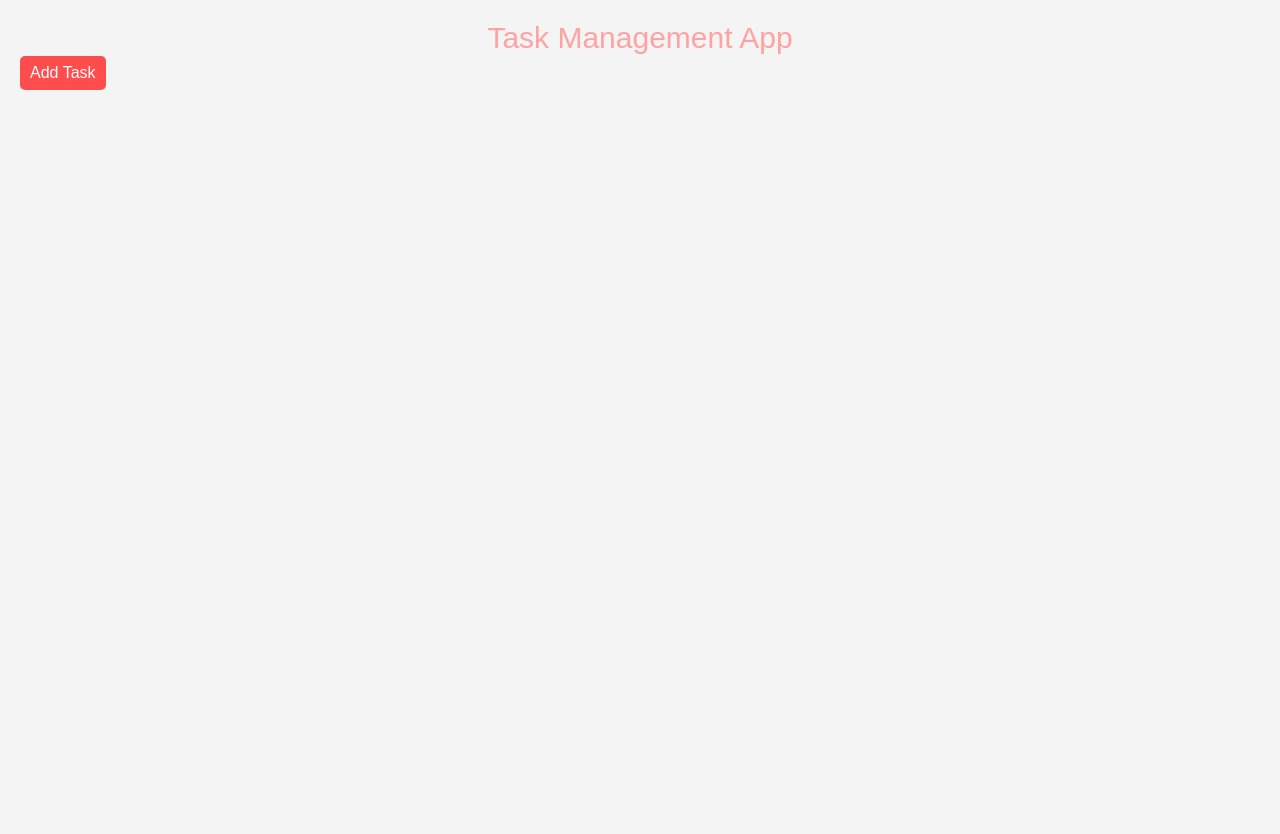
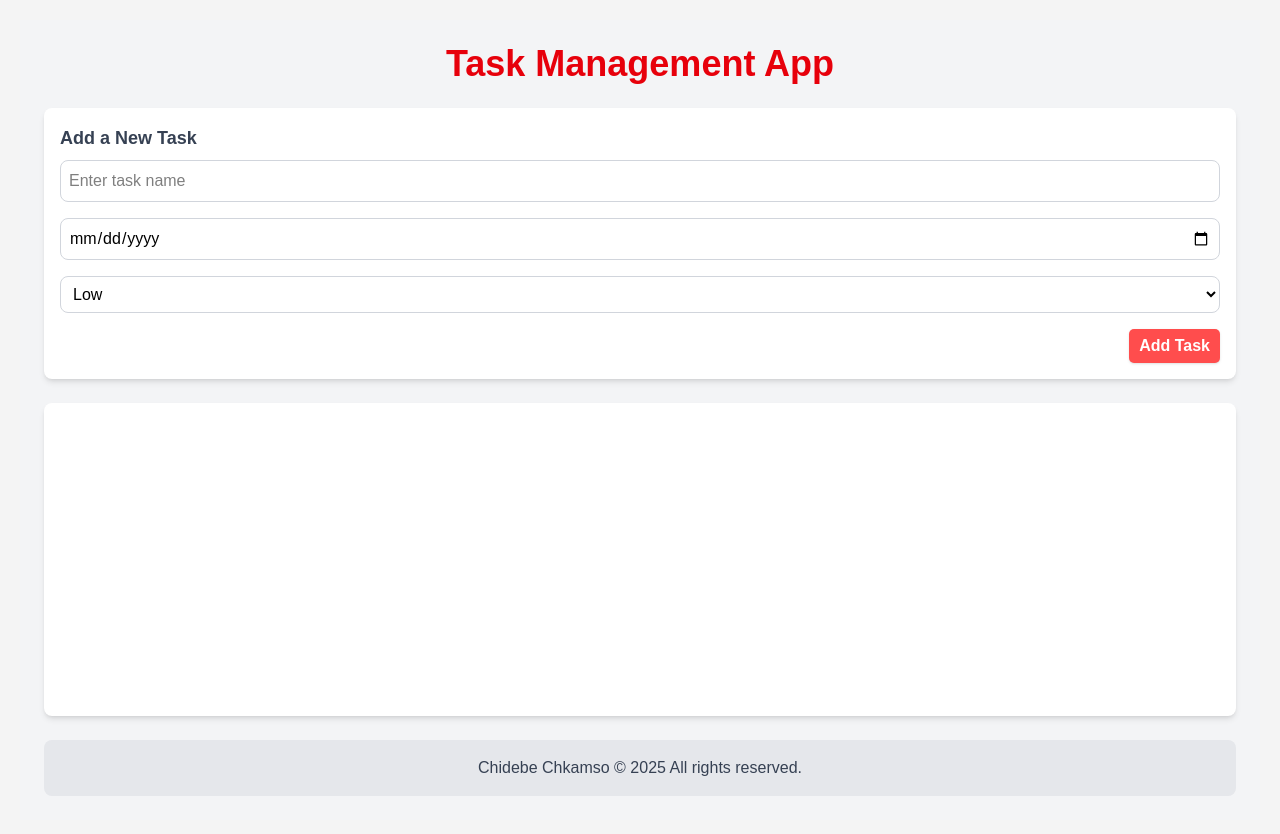
Before and after one commit to ChikamsoChidebe/reactproject2, a React (Vite) app: page /about in a window 1280 px wide. Shown: the top 834 px of the page. Before the commit the page ends 800 px from the top, so only its background shows below. Built offline with nearby package versions, Linux system fonts and the light colour scheme.

Commit message:
First Commit

```diff
--- /dev/null
+++ b/src/About.jsx
@@ -0,0 +1,9 @@
+import React from 'react'
+
+function About() {
+  return (
+    <div className='text-5xl h-[400px] bg-pink-700 mt-2 grid place-items-center'>About</div>
+  )
+}
+
+export default About
--- a/src/App.jsx
+++ b/src/App.jsx
@@ -1,29 +1,178 @@
-import React from 'react';
-import TaskList from './TaskList';
+import React, { useState, useEffect } from 'react';
 
 function App() {
-  const [tasks, setTasks] = React.useState([]);
+  const [tasks, setTasks] = useState(() => {
+    const savedTasks = localStorage.getItem('tasks');
+    return savedTasks ? JSON.parse(savedTasks) : [];
+  });
+  const [taskName, setTaskName] = useState('');
+  const [dueDate, setDueDate] = useState('');
+  const [priority, setPriority] = useState('Low');
+  const [draggedTaskIndex, setDraggedTaskIndex] = useState(null);
+  const [feedback, setFeedback] = useState('');
 
-  const addTask = (taskName) => {
-    const newTask = { id: Date.now(), name: taskName, completed: false };
+  useEffect(() => {
+    localStorage.setItem('tasks', JSON.stringify(tasks));
+  }, [tasks]);
+
+  const addTask = () => {
+    if (taskName.trim() === '' || dueDate.trim() === '') {
+      setFeedback('Task name and due date are required!');
+      return;
+    }
+    const newTask = {
+      id: Date.now().toString(),
+      name: taskName,
+      dueDate,
+      priority,
+      completed: false,
+    };
     setTasks([...tasks, newTask]);
+    setTaskName('');
+    setDueDate('');
+    setPriority('Low');
+    setFeedback('Task added successfully!');
+    setTimeout(() => setFeedback(''), 3000);
   };
 
   const onComplete = (taskId) => {
     setTasks(tasks.map(task =>
       task.id === taskId ? { ...task, completed: !task.completed } : task
     ));
+    setFeedback('Task status updated!');
+    setTimeout(() => setFeedback(''), 3000);
   };
 
   const onDelete = (taskId) => {
     setTasks(tasks.filter(task => task.id !== taskId));
+    setFeedback('Task deleted successfully!');
+    setTimeout(() => setFeedback(''), 3000);
+  };
+
+  const handleDragStart = (index) => {
+    setDraggedTaskIndex(index);
+  };
+
+  const handleDragOver = (index) => {
+    if (draggedTaskIndex === index) return;
+
+    const reorderedTasks = [...tasks];
+    const [draggedTask] = reorderedTasks.splice(draggedTaskIndex, 1);
+    reorderedTasks.splice(index, 0, draggedTask);
+
+    setDraggedTaskIndex(index);
+    setTasks(reorderedTasks);
+  };
+
+  const handleDragEnd = () => {
+    setDraggedTaskIndex(null);
+    setFeedback('Task order updated!');
+    setTimeout(() => setFeedback(''), 3000);
   };
 
   return (
-    <div className="app">
-      <h1 className=' text-center text-3xl text-red-300'>Task Management App</h1>
-      <TaskList tasks={tasks} onComplete={onComplete} onDelete={onDelete} />
-      <button onClick={() => addTask(prompt('Enter task name:'))}>Add Task</button>
+    <div className="app bg-gray-100 min-h-screen p-6 flex flex-col">
+      <h1 className="text-center text-4xl font-bold text-red-600 mb-6">
+        Task Management App
+      </h1>
+
+      {feedback && (
+        <div className="feedback bg-green-100 text-green-800 p-3 rounded-lg mb-4 text-center">
+          {feedback}
+        </div>
+      )}
+
+      <div className="add-task bg-white shadow-md rounded-lg p-4 mb-6">
+        <h2 className="text-lg font-semibold text-gray-700 mb-2">Add a New Task</h2>
+        <div className="flex flex-col gap-4">
+          <input
+            type="text"
+            value={taskName}
+            onChange={(e) => setTaskName(e.target.value)}
+            placeholder="Enter task name"
+            className="border border-gray-300 rounded-lg p-2 focus:outline-none focus:ring-2 focus:ring-red-400"
+          />
+          <input
+            type="date"
+            value={dueDate}
+            onChange={(e) => setDueDate(e.target.value)}
+            className="border border-gray-300 rounded-lg p-2 focus:outline-none focus:ring-2 focus:ring-red-400"
+          />
+          <select
+            value={priority}
+            onChange={(e) => setPriority(e.target.value)}
+            className="border border-gray-300 rounded-lg p-2 focus:outline-none focus:ring-2 focus:ring-red-400"
+          >
+            <option value="Low">Low</option>
+            <option value="Medium">Medium</option>
+            <option value="High">High</option>
+          </select>
+          <button
+            onClick={addTask}
+            className="px-4 py-2 bg-red-500 text-white font-semibold rounded-lg shadow hover:bg-red-600 transition"
+          >
+            Add Task
+          </button>
+        </div>
+      </div>
+
+      <div className="task-list bg-white shadow-md rounded-lg p-4 flex-grow">
+        {tasks.map((task, index) => (
+          <div
+            key={task.id}
+            draggable
+            onDragStart={() => handleDragStart(index)}
+            onDragOver={(e) => {
+              e.preventDefault();
+              handleDragOver(index);
+            }}
+            onDragEnd={handleDragEnd}
+            className="task-item flex flex-col bg-gray-100 p-3 mb-2 rounded-lg shadow"
+          >
+            <div className="flex justify-between items-center">
+              <div>
+                <input
+                  type="checkbox"
+                  checked={task.completed}
+                  onChange={() => onComplete(task.id)}
+                  className="mr-2"
+                />
+                <span className={task.completed ? 'line-through text-gray-500' : ''}>
+                  {task.name}
+                </span>
+              </div>
+              <button
+                onClick={() => onDelete(task.id)}
+                className="text-red-500 hover:text-red-700"
+              >
+                Delete
+              </button>
+            </div>
+            <div className="text-sm text-gray-600 mt-2">
+              <p>Due Date: {task.dueDate}</p>
+              <p>
+                Priority:{' '}
+                <span
+                  className={`font-bold ${
+                    task.priority === 'High'
+                      ? 'text-red-500'
+                      : task.priority === 'Medium'
+                      ? 'text-yellow-500'
+                      : 'text-green-500'
+                  }`}
+                >
+                  {task.priority}
+                </span>
+              </p>
+            </div>
+          </div>
+        ))}
+      </div>
+
+      {/* Footer */}
+      <footer className="bg-gray-200 text-gray-700 text-center py-4 mt-6 rounded-lg">
+        Chidebe Chkamso &copy; {new Date().getFullYear()} All rights reserved.
+      </footer>
     </div>
   );
 }
--- /dev/null
+++ b/src/Contact.jsx
@@ -0,0 +1,9 @@
+import React from 'react'
+
+function Contact() {
+  return (
+    <div className='text-5xl h-[400px] bg-red-700 mt-2 grid place-items-center text-blue-400'>Contact</div>
+  )
+}
+
+export default Contact
--- /dev/null
+++ b/src/Footer.jsx
@@ -0,0 +1,9 @@
+import React from 'react'
+
+function Footer() {
+  return (
+    <div className=' h-[100px] bg-emerald-500 text-3xl font-bold text-center mt-2 flex items-center justify-center'>This is the Footer</div>
+  )
+}
+
+export default Footer
--- /dev/null
+++ b/src/Header.jsx
@@ -0,0 +1,21 @@
+import React from 'react'
+import { Link } from 'react-router-dom'
+
+function Header() {
+  return (
+    <div className='h-[60px] flex justify-between bg-slate-500 px-[300px] items-center text-white'>
+        <div>
+            <h1 className=' text-3xl font-bold'>Logo</h1>
+        </div>
+        <nav>
+            <ul className=' flex gap-[30px]'>
+                <li><Link to="/">Home</Link></li>
+                <li><Link to="/about">About</Link></li>
+                <li><Link to="/contact">Contact</Link></li>
+            </ul>
+        </nav>
+    </div>
+  )
+}
+
+export default Header
--- /dev/null
+++ b/src/Home.jsx
@@ -0,0 +1,9 @@
+import React from 'react'
+
+function Home() {
+  return (
+    <div className=' text-5xl h-[400px] bg-red-700 mt-2 grid place-items-center text-yellow-400'>Home</div>
+  )
+}
+
+export default Home
```
Also changed, not shown: package.json (+5 -2 lines), src/main.jsx (+15 -0 lines), 1 other file (tests, documents, lock files or other folders).
